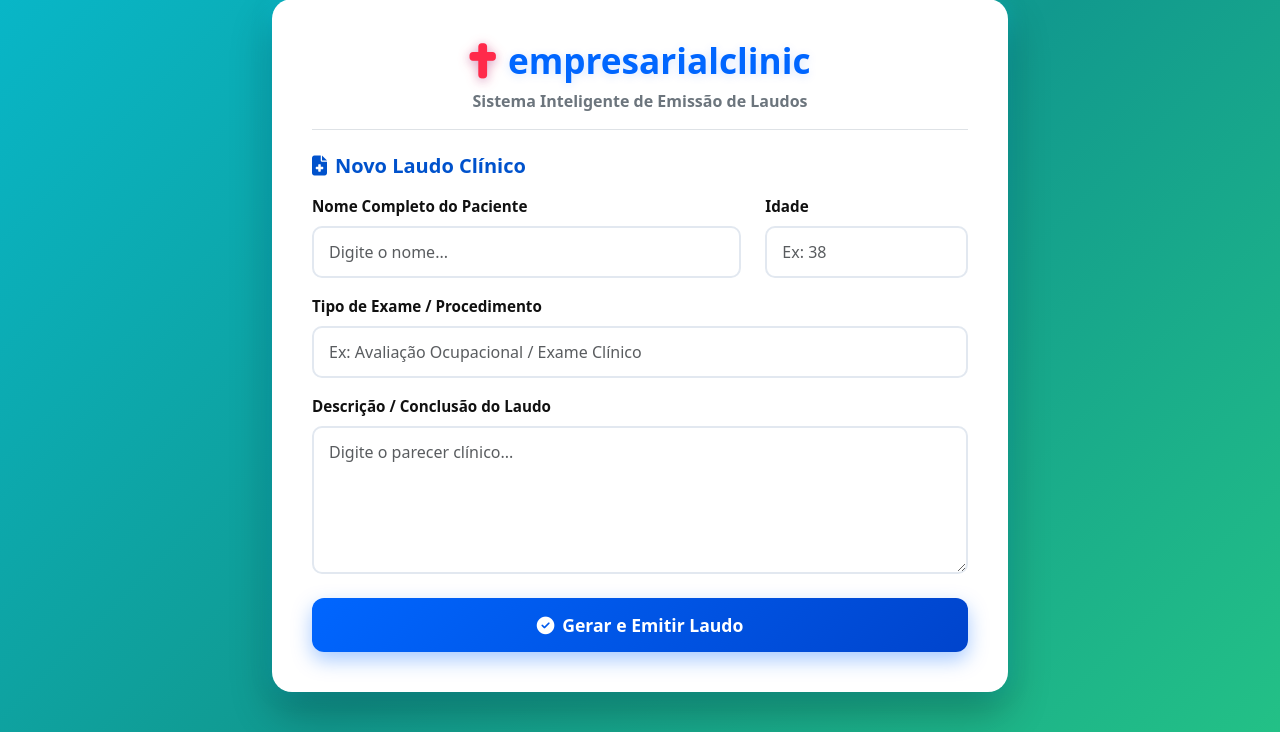
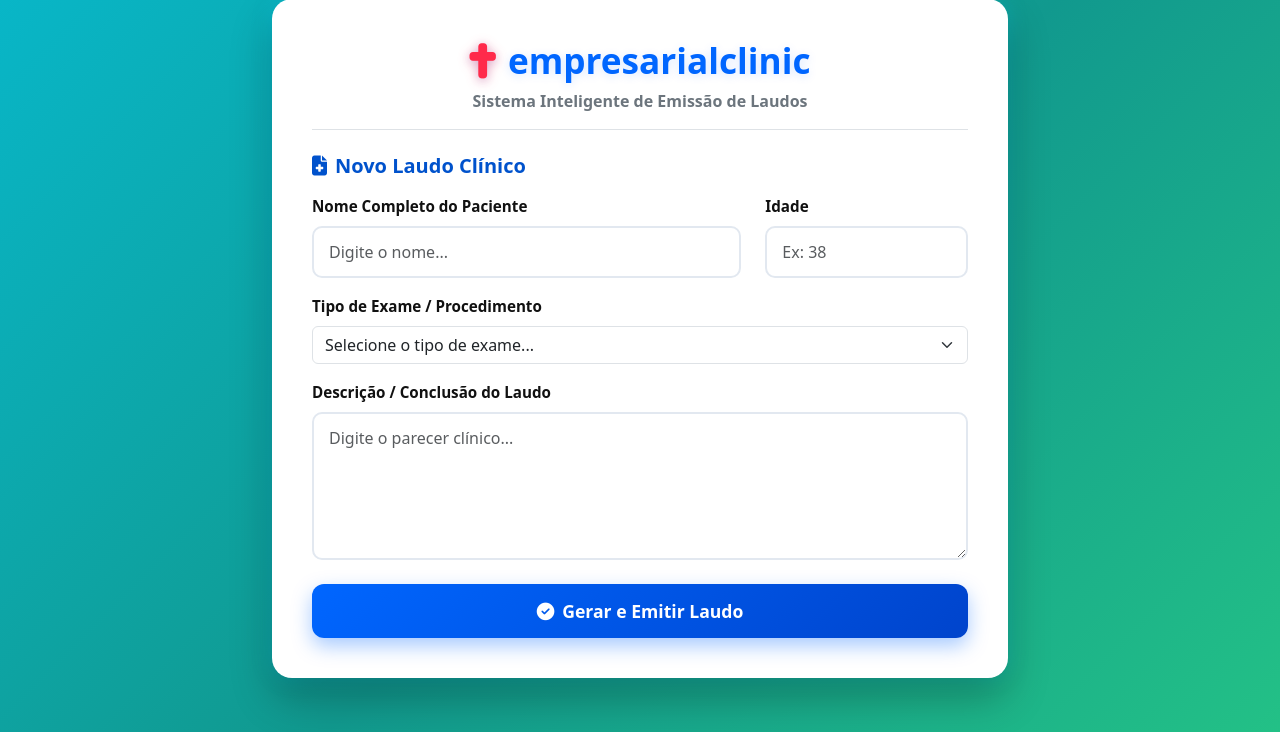
Before and after one commit to Cardosinho-max/Sistema-Cl-nica, a Flask app: page / in a window 1280 px wide. Shown: the part 49-781 px from the top of the page. Run offline with Flask 3, Linux system fonts and the light colour scheme.

Commit message:
Add files via upload

```diff
--- a/templates/index.html
+++ b/templates/index.html
@@ -139,9 +139,14 @@
                         </div>
 
                         <div class="mb-3">
-                            <label class="form-label">Tipo de Exame / Procedimento</label>
-                            <input type="text" class="form-control" name="exame" placeholder="Ex: Avaliação Ocupacional / Exame Clínico">
-                        </div>
+    <label class="form-label">Tipo de Exame / Procedimento</label>
+    <select class="form-select" name="exame" required>
+        <option value="" selected disabled>Selecione o tipo de exame...</option>
+        <option value="Exame Clínico">Exame Clínico</option>
+        <option value="Psicossocial">Psicossocial</option>
+        <option value="Acuidade Visual">Acuidade Visual</option>
+    </select>
+</div>
 
                         <div class="mb-4">
                             <label class="form-label">Descrição / Conclusão do Laudo</label>
```
